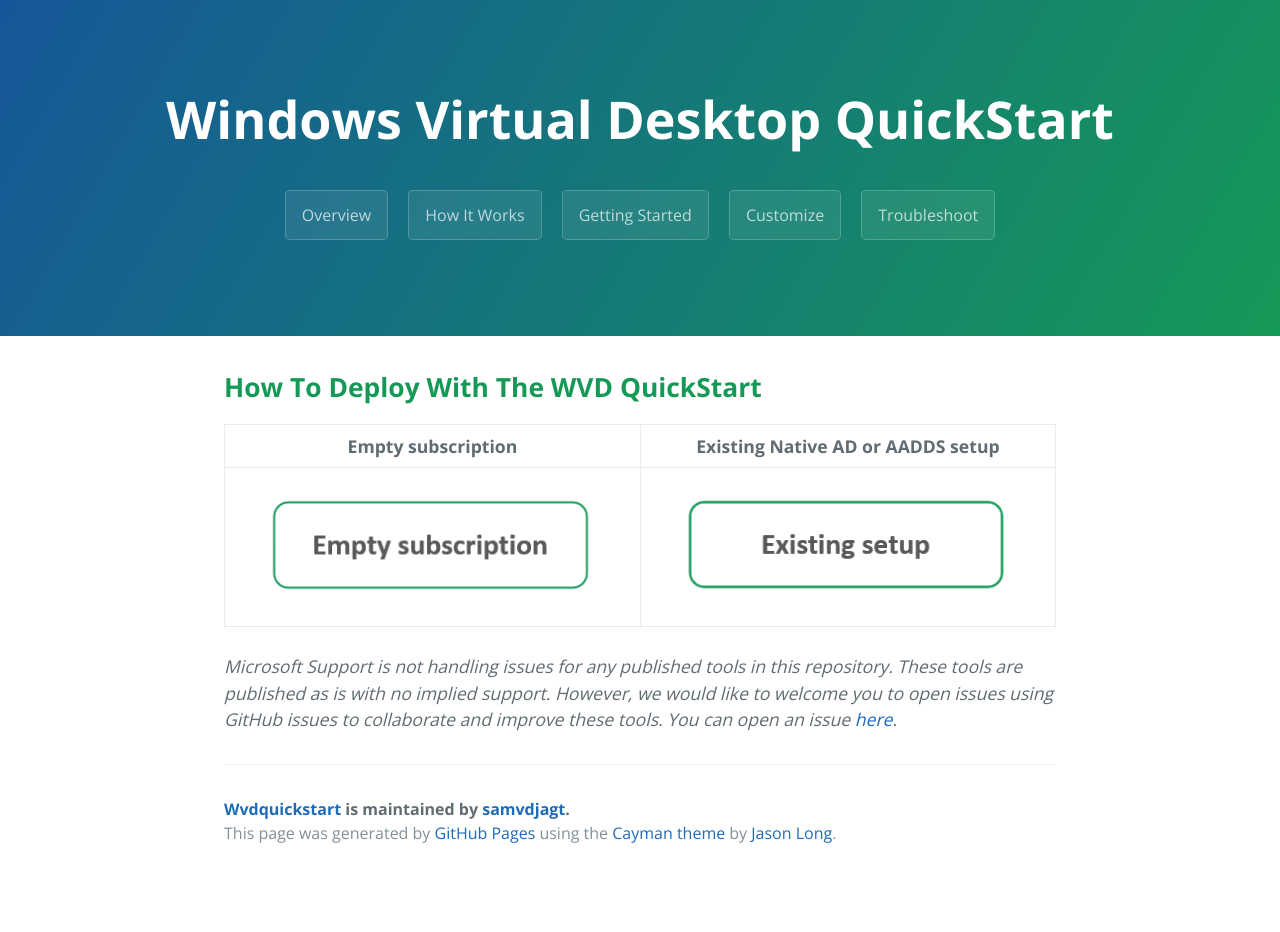
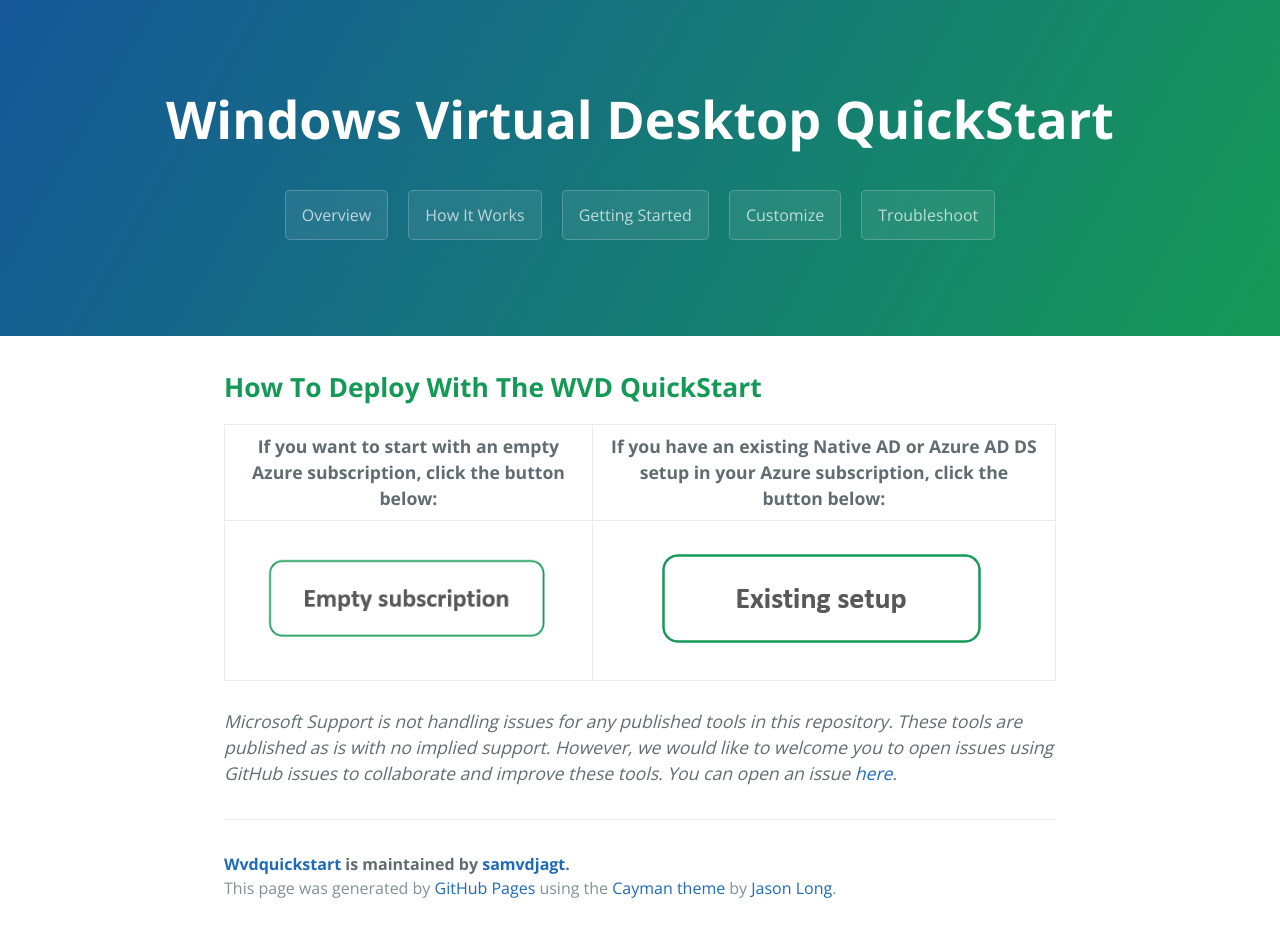
Before and after one commit to samvdjagt/wvdquickstart, a Jekyll site: the page built from howto.md, in a window 1280 px wide. Built offline with Jekyll 4.4.1, drawn with Linux system fonts in a browser that asks for light colours; before the commit the page ends 900 px from its top, so only the background shows below that.

Commit message:
update instructions

```diff
--- a/howto.md
+++ b/howto.md
@@ -6,6 +6,6 @@
 
 ## <b>How To Deploy With The WVD QuickStart</b>
 
-Empty subscription                                                     |  Existing Native AD or AADDS setup
-:---------------------------------------------------------------------:|:----------------------------------------------------------------------------:
-<a href="howtoEmpty"><img src="images/emptyButton.PNG?raw=true"/></a>  |  <a href="howtoExisting"><img src="images/existingButton.PNG?raw=true"/></a>
+If you want to start with an empty Azure subscription, click the button below:  |  If you have an existing Native AD or Azure AD DS setup in your Azure subscription, click the button below:
+:------------------------------------------------------------------------------:|:-----------------------------------------------------------------------------------------------------------:
+<a href="howtoEmpty"><img src="images/emptyButton.PNG?raw=true"/></a>           |  <a href="howtoExisting"><img src="images/existingButton.PNG?raw=true"/></a>
```
